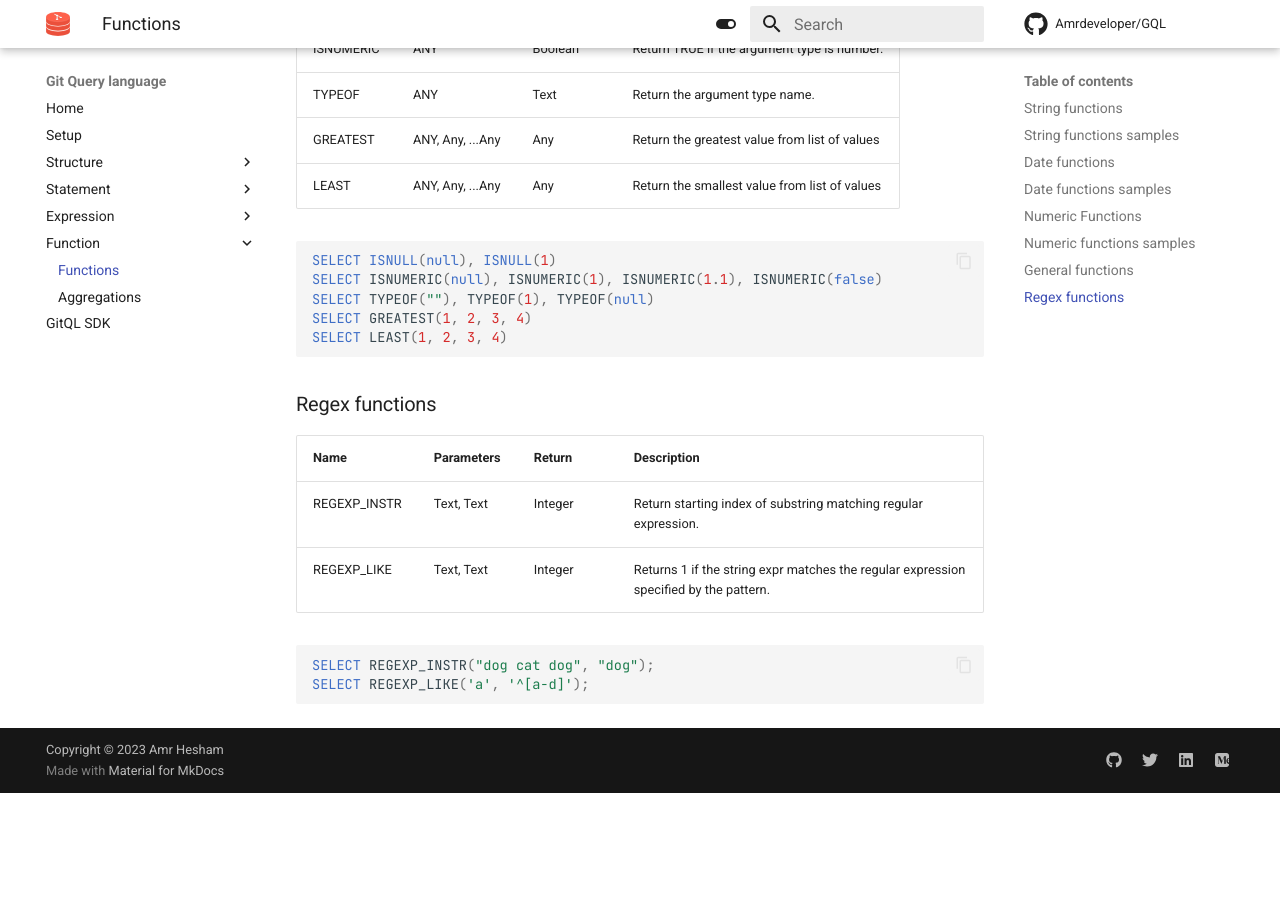
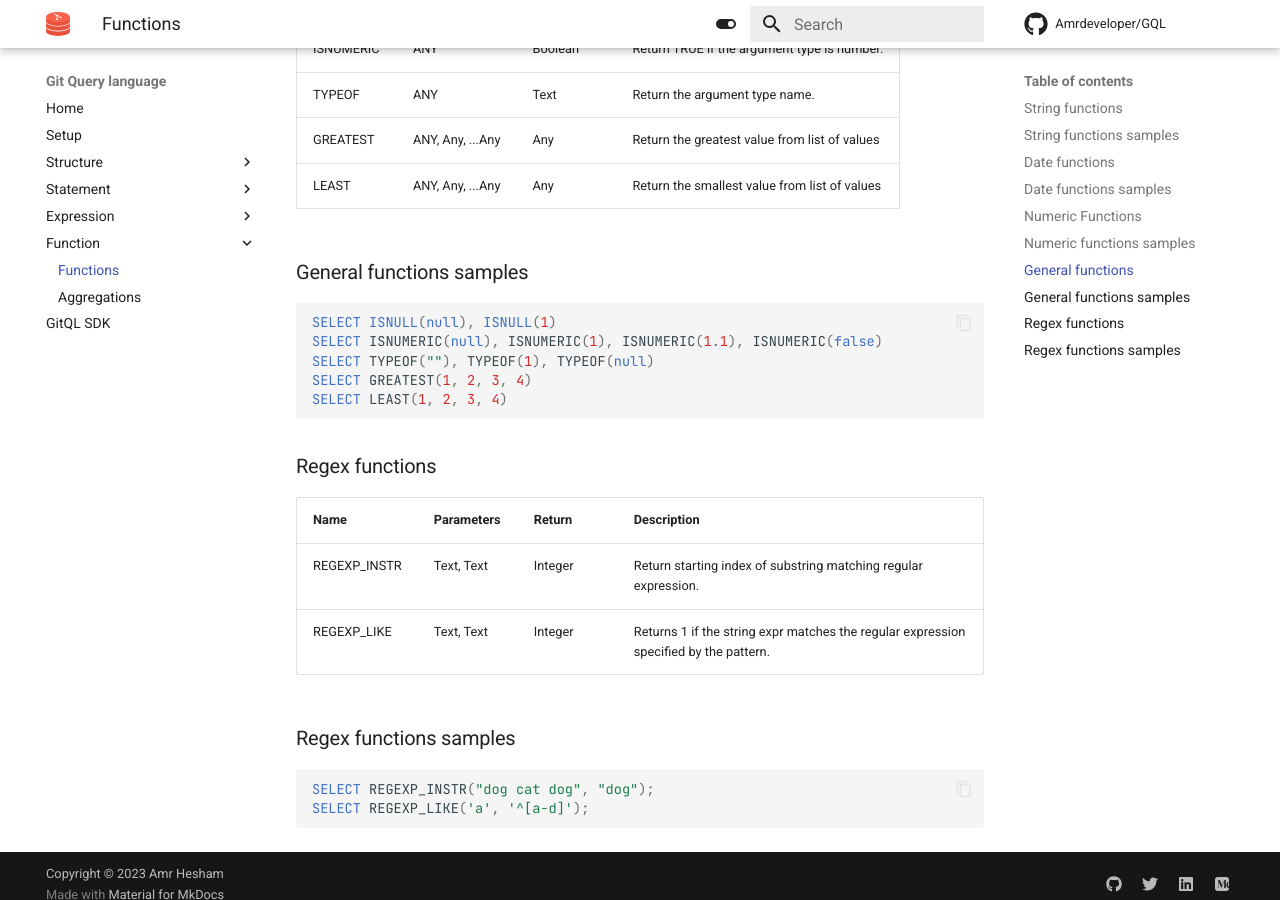
Before and after one commit to AmrDeveloper/GQL, an MkDocs documentation site: the page built from docs/function/functions.md, in a window 1280 px wide and 900 px high, scrolled down 5579 px. Built offline with MkDocs 1.6.1 and Material for MkDocs 9.7.7, drawn with Linux system fonts in a browser that asks for light colours; comment, search, counter and statistics services are not loaded; before the commit the page ends 6372 px from its top, so only the background shows below that.

Commit message:
feat: Add sections for functions in docs

````diff
--- a/docs/function/functions.md
+++ b/docs/function/functions.md
@@ -146,6 +146,8 @@ SELECT MOD(25, 5)
 | GREATEST  | ANY, Any, ...Any | Any     | Return the greatest value from list of values |
 | LEAST     | ANY, Any, ...Any | Any     | Return the smallest value from list of values |
 
+### General functions samples
+
 ```sql
 SELECT ISNULL(null), ISNULL(1)
 SELECT ISNUMERIC(null), ISNUMERIC(1), ISNUMERIC(1.1), ISNUMERIC(false)
@@ -161,6 +163,8 @@ SELECT LEAST(1, 2, 3, 4)
 | REGEXP_INSTR | Text, Text | Integer | Return starting index of substring matching regular expression.                       |
 | REGEXP_LIKE  | Text, Text | Integer | Returns 1 if the string expr matches the regular expression specified by the pattern. |
 
+### Regex functions samples
+
 ```sql
 SELECT REGEXP_INSTR("dog cat dog", "dog");
 SELECT REGEXP_LIKE('a', '^[a-d]');
````
